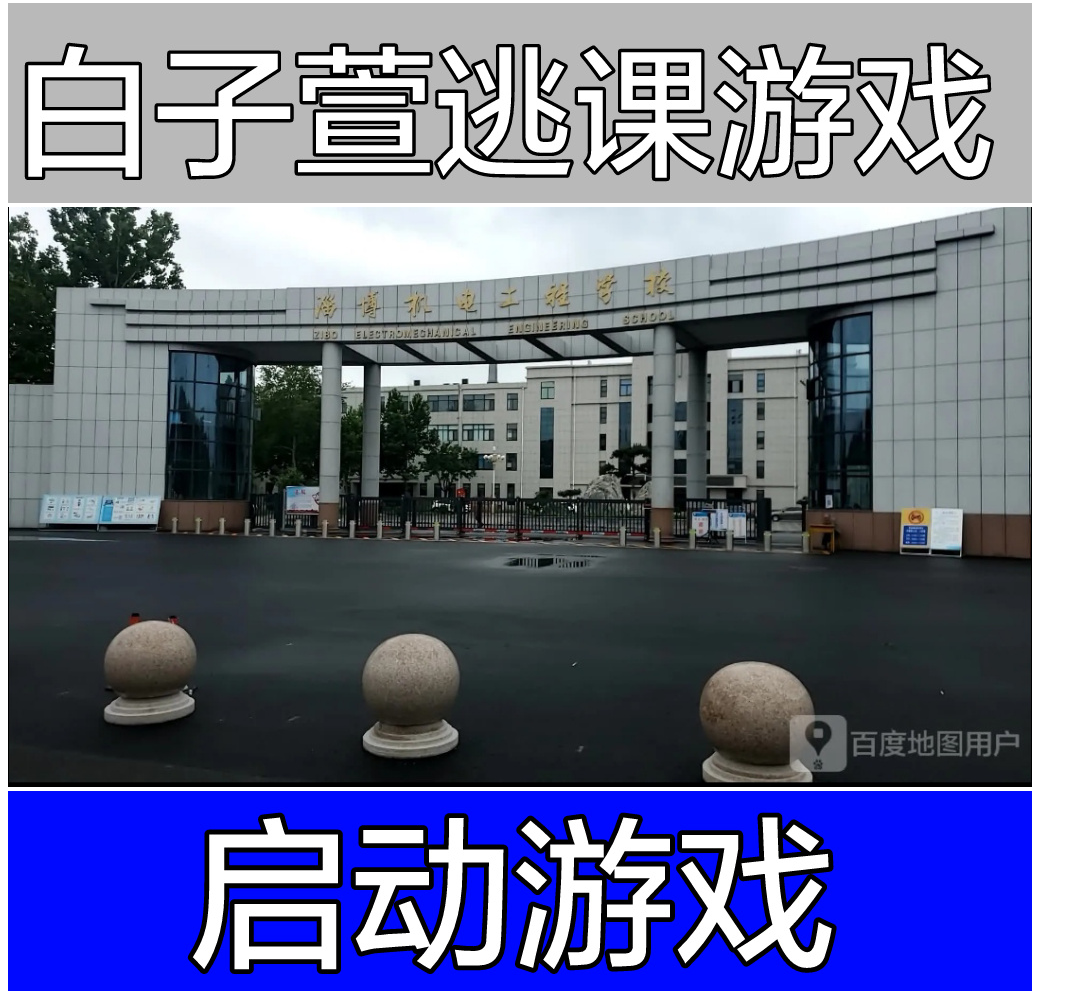
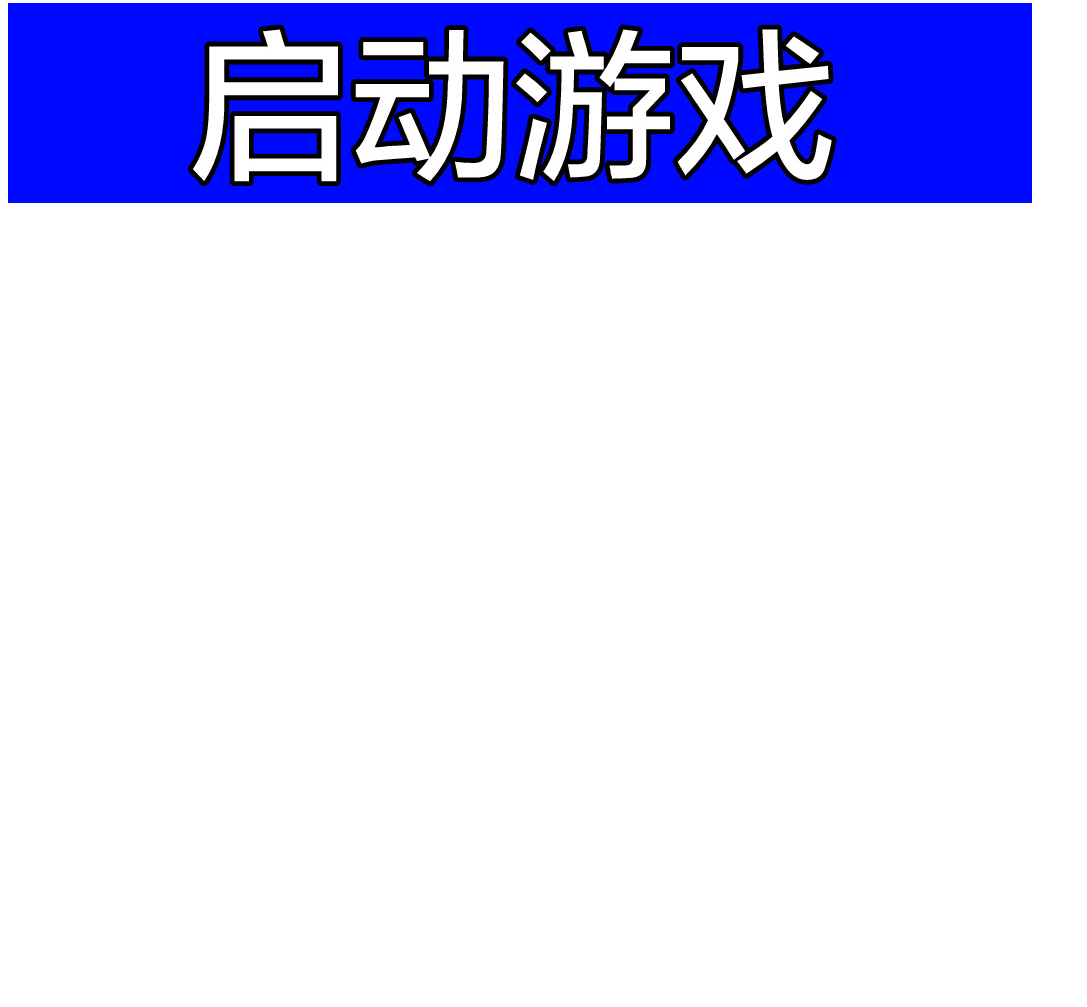
Before and after one commit to xian1meng2/bai2zi3xuan1tao2xue2you2xi4, a plain HTML site: page index.html in a window 1280 px wide. Shown: the part 5-1012 px from the top of the page, without its empty margins (0-1087 px from the left). After the commit the page ends 800 px from the top, so only its background shows below. Drawn offline with Linux system fonts and the light colour scheme.

Commit message:
index.html

```diff
--- a/index.html
+++ b/index.html
@@ -2,15 +2,15 @@
 <html>
 <body>
 
-<img src="./1024.jpg">
 
-<img src="./xiao4men2.jpg">
 
-<a href="file:///storage/emulated/0/白子萱逃课游戏/html/学校/教室1.html">
+
+
+<a href="./白子萱逃课游戏.html">
     <img src=./1024.200.jpg />
     </a></p>
 
-<img src="./bai2zi3xuan1.jpg">
+
 
 </body>
 </html>
```
